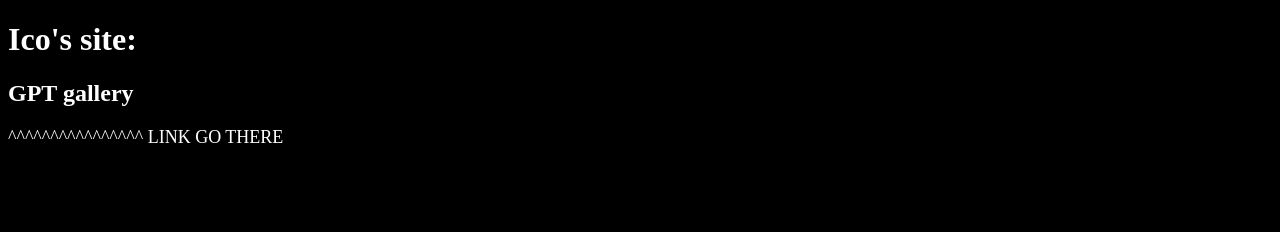
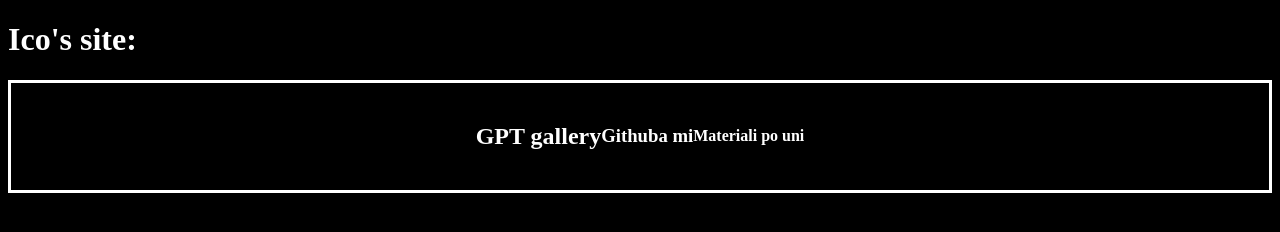
Before and after one commit to itcaka50/ico_site, a plain HTML site: page index.html in a window 1280 px wide. Drawn offline with Linux system fonts and the light colour scheme.

Commit message:
new stuff

```diff
--- a/index.html
+++ b/index.html
@@ -6,8 +6,11 @@
 </head>
 <body>
     <h1>Ico's site:</h1>
-    <h2><a href="picturepage.html">GPT gallery</a></h2>
-    <p>^^^^^^^^^^^^^^^^ LINK GO THERE</p>
+    <article>
+        <h2><a href="picturepage.html">GPT gallery</a></h2>
+        <h3><a href="https://github.com/itcaka50">Githuba mi</a></h3>
+        <h4><a href="https://drive.google.com/drive/folders/1Ft7I7eddS6h2idi6PNn8r22QSbFrOtc0?usp=drive_link">Materiali po uni</a></h4>
+    </article>
     <footer>itcaka50@abv.bg</footer>
 </body>
 </html>
--- a/sait.css
+++ b/sait.css
@@ -18,6 +18,11 @@
 
 body{
     background-color: rgb(0, 0, 0);
+}
+
+article{
+  border : solid;
+  border-color: #fff;
 }
 
 
```
